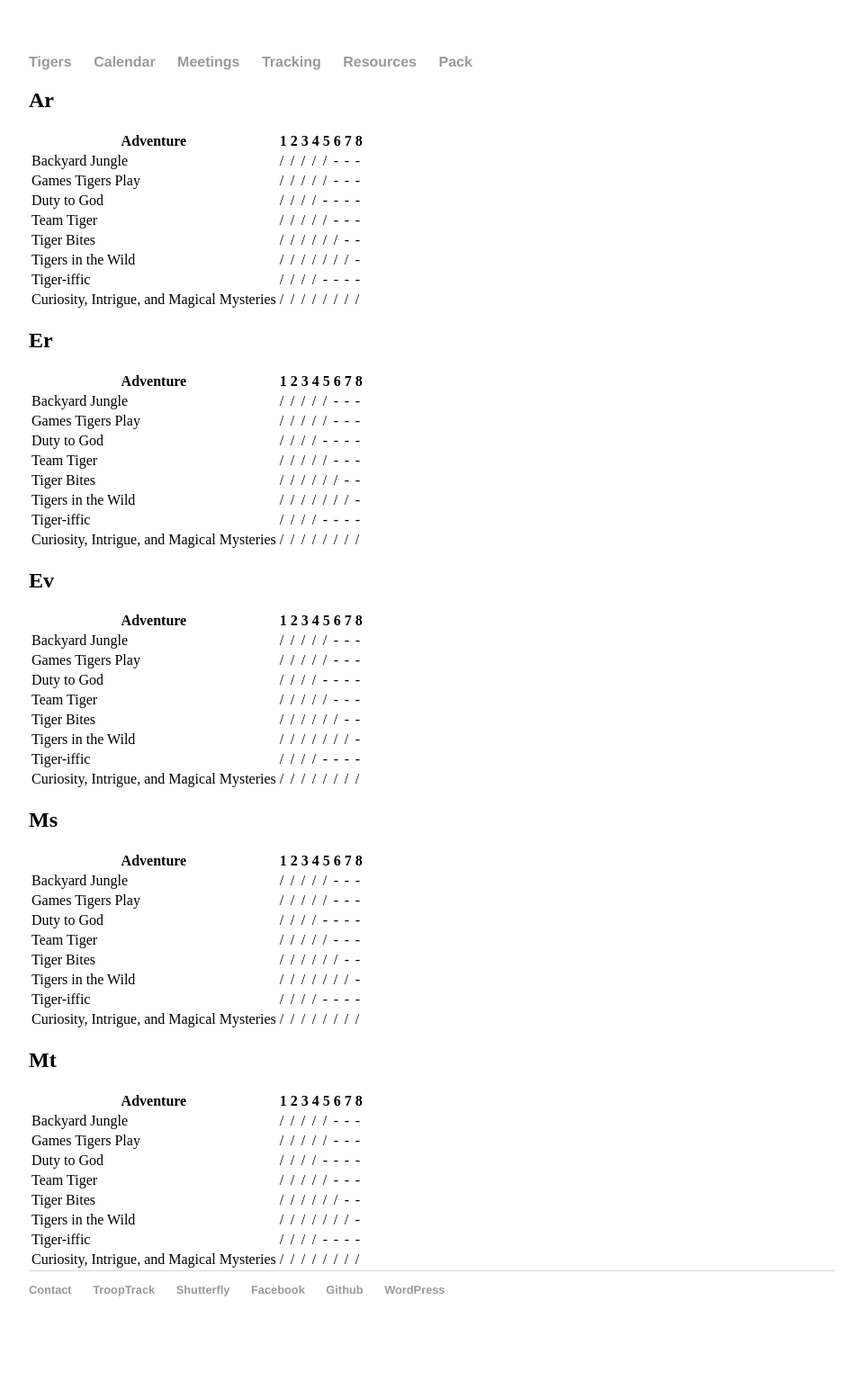
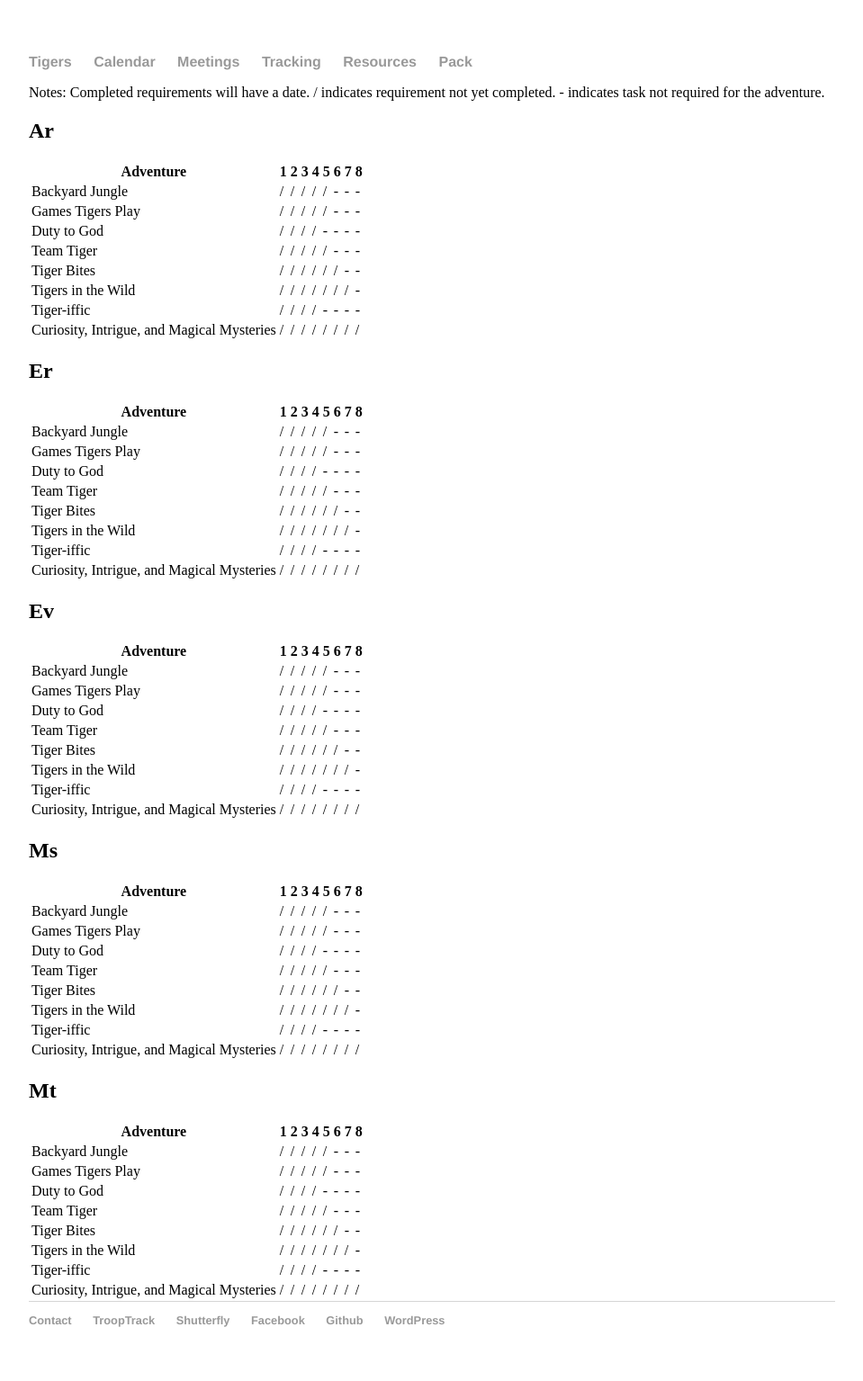
Before and after one commit to clare-pack818/clare-pack818.github.io, a Jekyll site: the page built from tigers/tracking/index.html, in a window 1280 px wide. Shown: the whole page at 90% size, without its empty margins (160-1119 px from the left). Built offline with Jekyll 4.4.1, drawn with Linux system fonts in a browser that asks for light colours; before the commit the page ends 1501 px from its top, so only the background shows below that.

Commit message:
Update index.html

```diff
--- a/tigers/tracking/index.html
+++ b/tigers/tracking/index.html
@@ -62,6 +62,11 @@ scouts:
 
 ---
 
+Notes:
+Completed requirements will have a date.
+/ indicates requirement not yet completed.
+- indicates task not required for the adventure.
+
 {% for scout in page.scouts %}
 
 <h2> {{ scout.name }} </h2>
```
